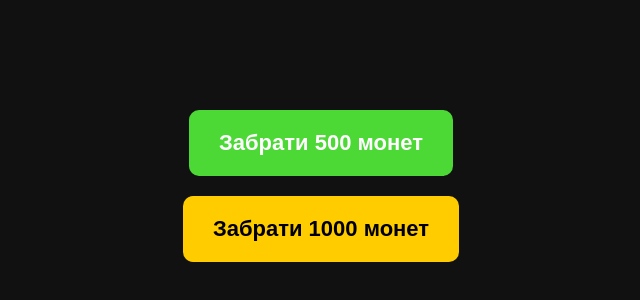
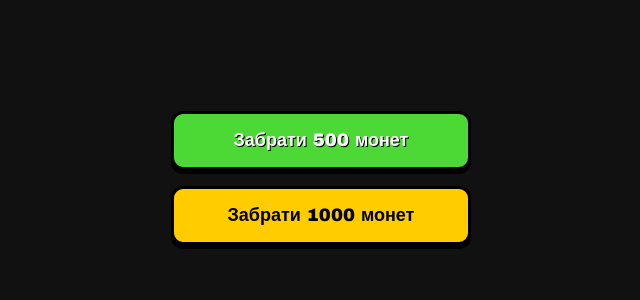
Before and after one commit to haha1488top-source/Gift, a plain HTML site: page index.html in a window 1280 px wide. Shown: the part 222-522 px from the top of the page, without its empty margins (319-959 px from the left). Drawn offline with Linux system fonts and the light colour scheme.

Commit message:
Update index.html

```diff
--- a/index.html
+++ b/index.html
@@ -1,11 +1,52 @@
 <!DOCTYPE html>
-<html>
-<body style="background:#111; display:flex; flex-direction:column; gap:20px; align-items:center; justify-content:center; height:100vh; font-family:sans-serif;">
-    <a href="retrobrawl://reward?coins=500" style="padding:20px 30px; background:#4cd936; color:#fff; text-decoration:none; font-size:22px; font-weight:bold; border-radius:10px;">
-        Забрати 500 монет
-    </a>
-    <a href="retrobrawl://reward?coins=1000" style="padding:20px 30px; background:#ffcc00; color:#000; text-decoration:none; font-size:22px; font-weight:bold; border-radius:10px;">
-        Забрати 1000 монет
-    </a>
+<html lang="uk">
+<head>
+    <meta charset="UTF-8">
+    <meta name="viewport" content="width=device-width, initial-scale=1.0, maximum-scale=1.0, user-scalable=no">
+    <title>Retro Brawl UA — Подарунки</title>
+    <style>
+        * {
+            margin: 0;
+            padding: 0;
+            box-sizing: border-box;
+            -webkit-tap-highlight-color: transparent;
+            user-select: none;
+        }
+        html, body {
+            width: 100%;
+            height: 100%;
+            background: #111;
+            font-family: 'Arial Black', sans-serif;
+            display: flex;
+            flex-direction: column;
+            gap: 16px;
+            align-items: center;
+            justify-content: center;
+            padding: 20px;
+            overflow: hidden;
+        }
+        .btn {
+            width: 100%;
+            max-width: 300px;
+            padding: 16px 20px;
+            text-align: center;
+            text-decoration: none;
+            font-size: 18px;
+            font-weight: bold;
+            border-radius: 12px;
+            border: 3px solid #000;
+            box-shadow: 0 4px 0 #000;
+        }
+        .btn:active {
+            transform: translateY(2px);
+            box-shadow: 0 2px 0 #000;
+        }
+        .btn-green { background: #4cd936; color: #fff; text-shadow: 1px 1px 0 #000; }
+        .btn-gold { background: #ffcc00; color: #000; }
+    </style>
+</head>
+<body>
+    <a href="retrobrawl://reward?coins=500" class="btn btn-green">Забрати 500 монет</a>
+    <a href="retrobrawl://reward?coins=1000" class="btn btn-gold">Забрати 1000 монет</a>
 </body>
 </html>
```
